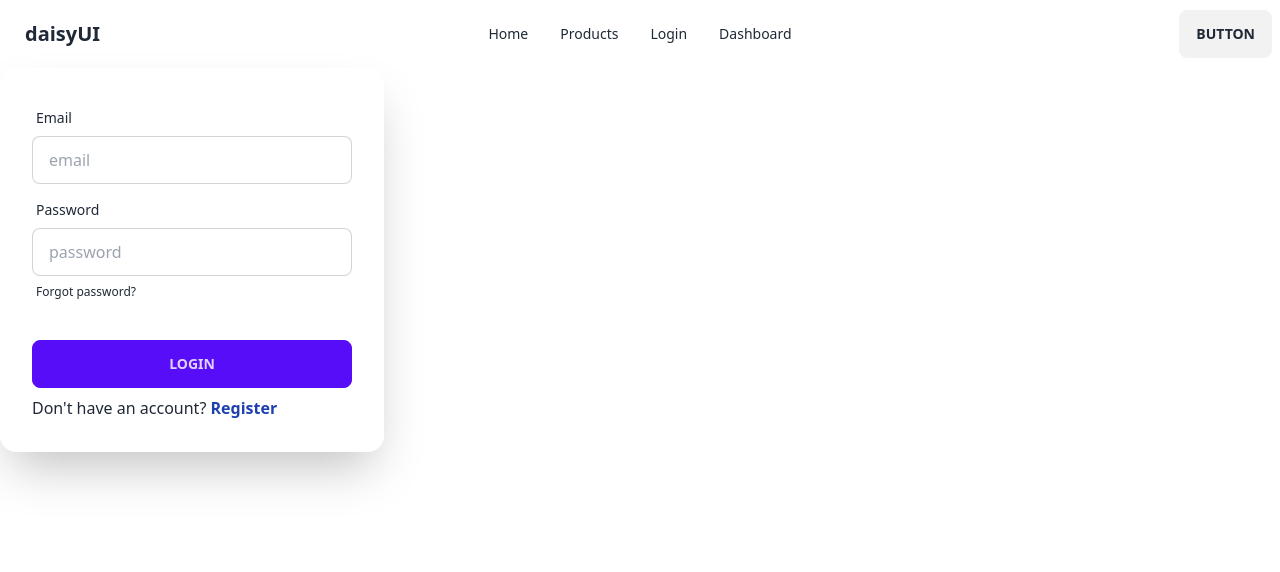
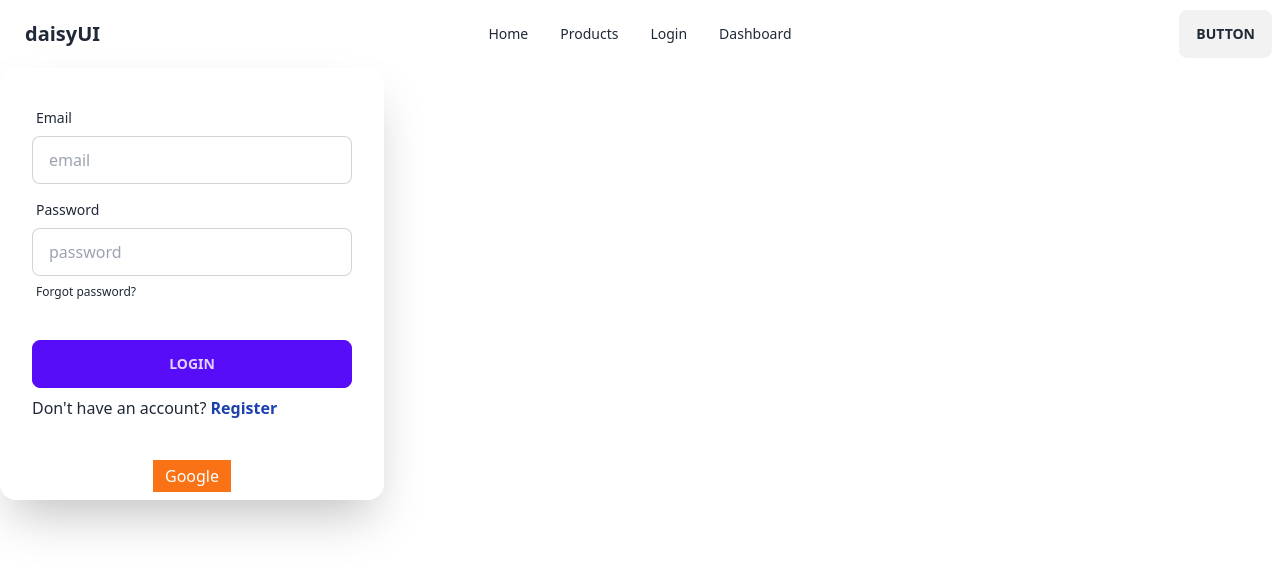
Before and after one commit to probeshnath/fuse-client-jwt, a React (Vite) app: page /login in a window 1280 px wide. Shown: the top 572 px of the page. Built offline with nearby package versions, Linux system fonts and the light colour scheme.

Commit message:
login user by google social media

```diff
--- /dev/null
+++ b/src/components/SocialLogin.jsx
@@ -0,0 +1,30 @@
+import React, { useContext } from 'react'
+import { AuthContext } from '../provider/AuthProvider'
+import { useNavigate } from 'react-router-dom'
+
+const SocialLogin = () => {
+
+    const {handleGoogle} = useContext(AuthContext)
+    const navigate = useNavigate()
+
+
+    // google login
+    const handleGoogleLogin = () =>{
+        // console.log("hi")
+        handleGoogle()
+        .then(result => {
+            console.log(result.user)
+            navigate("/")
+          })
+          .catch((err)=>{
+            console.log(err)
+          })
+    }
+  return (
+    <div className='py-2 text-center'>
+        <button onClick={handleGoogleLogin} className='p-1 px-3 bg-orange-500 text-white '>Google</button>
+    </div>
+  )
+}
+
+export default SocialLogin
--- a/src/pages/Login.jsx
+++ b/src/pages/Login.jsx
@@ -1,6 +1,7 @@
 import React, { useContext } from 'react'
 import { Link, useNavigate } from 'react-router-dom'
 import { AuthContext } from '../provider/AuthProvider'
+import SocialLogin from '../components/SocialLogin';
 
 const Login = () => {
   const {login} = useContext(AuthContext);
@@ -52,6 +53,7 @@ const Login = () => {
         </div>
         <p>Don't have an account? <Link to='/register' className='text-blue-800 font-bold' >Register</Link> </p>
       </form>
+    <SocialLogin />
     </div>
     </div>
   )
--- a/src/pages/Register.jsx
+++ b/src/pages/Register.jsx
@@ -1,6 +1,7 @@
 import React, { useContext } from 'react'
 import { Link } from 'react-router-dom'
 import { AuthContext } from '../provider/AuthProvider'
+import SocialLogin from '../components/SocialLogin';
 
 const Register = () => {
 
@@ -62,6 +63,7 @@ const Register = () => {
         </div>
         <p>Already have an account? <Link to='/login' className='text-blue-800 font-bold'>Login</Link> </p>
       </form>
+    <SocialLogin />
     </div>
     </div>
   )
--- a/src/provider/AuthProvider.jsx
+++ b/src/provider/AuthProvider.jsx
@@ -1,10 +1,18 @@
 import React, { createContext } from 'react'
 import auth from '../../firebase.config'
-import { createUserWithEmailAndPassword, signInWithEmailAndPassword } from 'firebase/auth'
+import { createUserWithEmailAndPassword, signInWithEmailAndPassword, signInWithPopup } from 'firebase/auth'
+import { GoogleAuthProvider } from "firebase/auth";
 
 export const AuthContext = createContext(null)
 
 const AuthProvider = ({children}) => {
+
+  const googleProvider = new GoogleAuthProvider();
+
+  // google login by firebase
+  const handleGoogle = () =>{
+    return signInWithPopup(auth,googleProvider)
+  }
 
 
   // register user by firebase
@@ -21,7 +29,8 @@ const AuthProvider = ({children}) => {
     const authInfo = {
         name: "probesh User's",
         register,
-        login
+        login,
+        handleGoogle
     }
   return (
     <AuthContext.Provider value={authInfo}>
```
